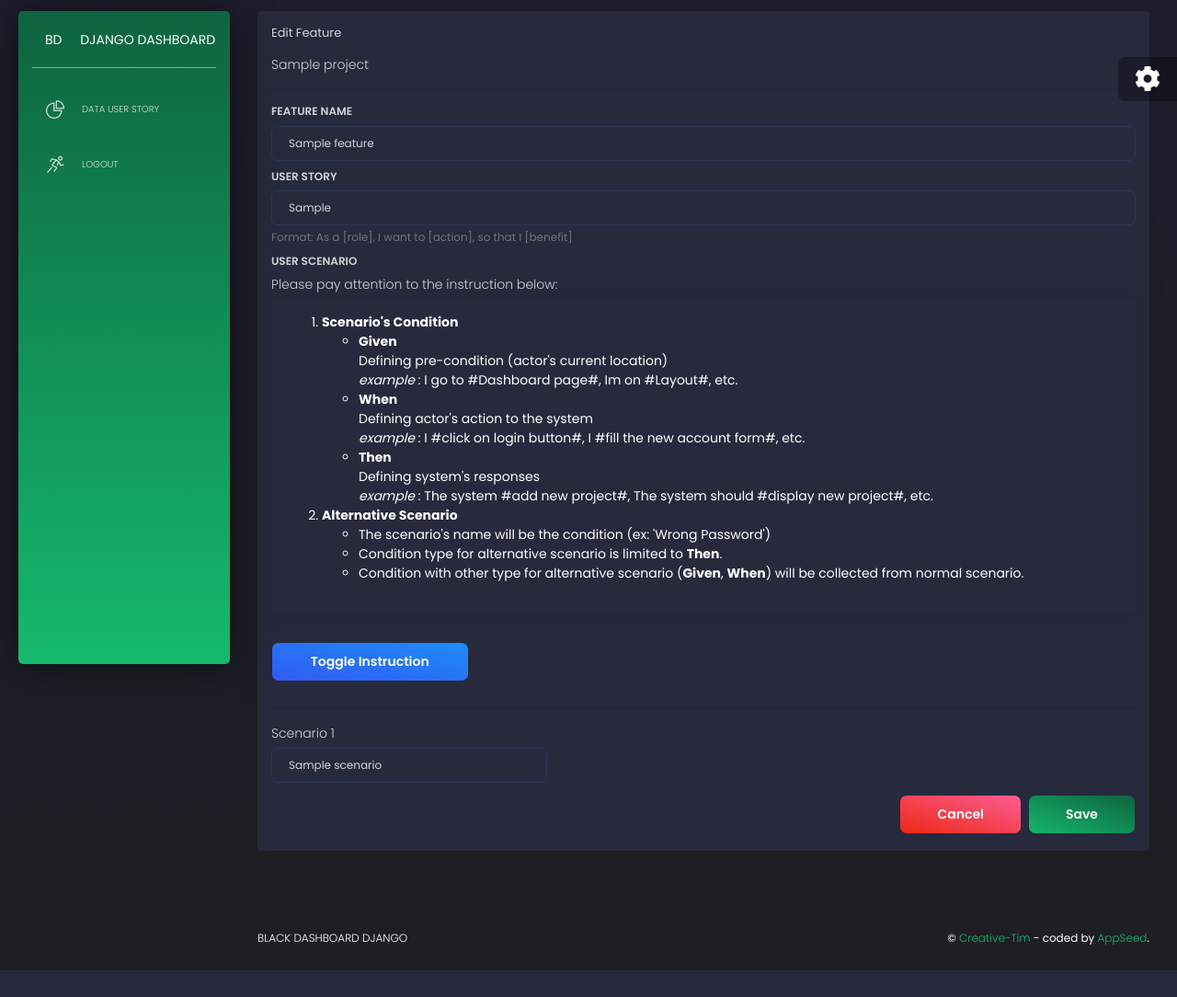
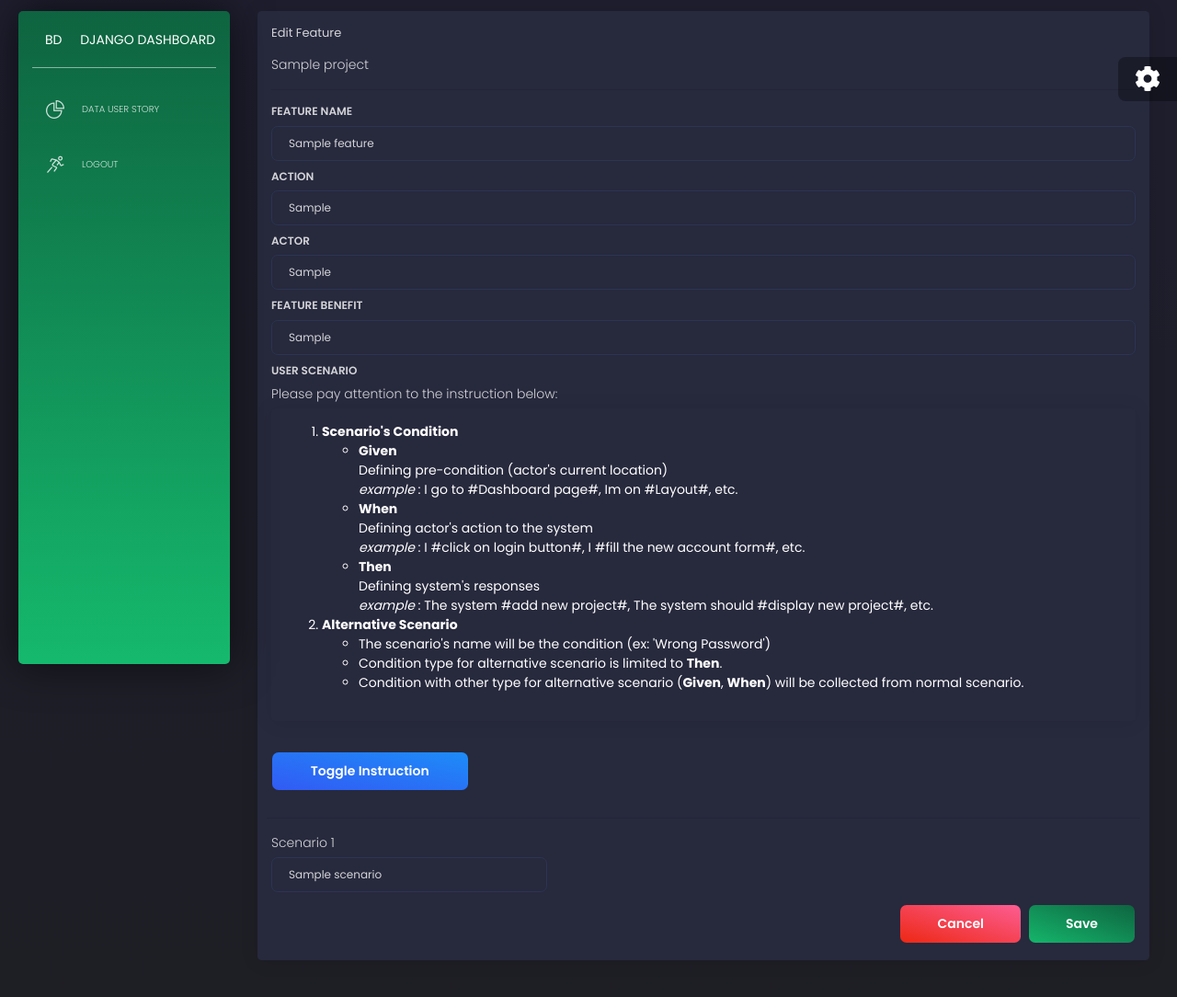
Before and after one commit to AgileRE-2021/UserStoryScenToUseCaseSpec, a Django app: page /edit-feature/1/1 in a window 1280 px wide. Shown: the part 68-1152 px from the top of the page at 92% size. Before the commit the page ends 1123 px from the top, so only its background shows below. Run offline with Django 3.2, Linux system fonts and the light colour scheme; a user stored in the database is signed in; tables that the repository leaves empty hold one stand-in row (values such as "Sample post"); some libraries are stand-ins or nearby versions.

Commit message:
Menambhakan Form Inputan

```diff
--- a/UserStoryScenario/app/models.py
+++ b/UserStoryScenario/app/models.py
@@ -19,7 +19,9 @@ class feature(models.Model):
     project = models.ForeignKey(project, on_delete=models.CASCADE)
     id_feature = models.AutoField(primary_key=True)
     feature_name = models.CharField(max_length=100)
-    user_story = models.CharField(max_length=100)
+    feature_action = models.CharField(max_length=100,default='null')
+    feature_actor = models.CharField(max_length=100,default='null')
+    feature_benefit = models.CharField(max_length=100, default='null')
     date_created = models.DateTimeField()
     last_updated = models.DateTimeField()
 
--- a/UserStoryScenario/app/views.py
+++ b/UserStoryScenario/app/views.py
@@ -155,14 +155,18 @@ def addFeature(request, project_id):
 def addFeatureHasil(request):
     getProject = get_object_or_404(project, pk=request.POST.get("project_id"))
     featureName = request.POST.get("featureName")
-    userStory = request.POST.get("userStory")
+    featureAction = request.POST.get("featureAction")
+    featureActor = request.POST.get("featureActor")
+    featureBenefit = request.POST.get("featureBenefit")
     dateCreated = timezone.now()
     lastUpdated = timezone.now()
 
     #create feature baru
     newFeature = feature(project=getProject
                         ,feature_name=featureName
-                        ,user_story=userStory
+                        ,feature_action=featureAction
+                        ,feature_actor=featureActor
+                        ,feature_benefit=featureBenefit
                         ,date_created=dateCreated
                         ,last_updated=lastUpdated)
 
@@ -309,13 +313,17 @@ def updateFeature(request):
     #project_to_edit = get_object_or_404(project, pk=request.POST.get("project_id"))
     feature_to_edit = get_object_or_404(feature, pk=request.POST.get("feature_id"))
     featureName = request.POST.get("featureName")
-    userStory = request.POST.get("userStory")
+    featureAction = request.POST.get("featureAction")
+    featureActor = request.POST.get("featureActor")
+    featureBenefit = request.POST.get("featureBenefit")
     dateCreated = timezone.now()
     lastUpdated = timezone.now()
 
     #update feature baru
     feature_to_edit.feature_name = featureName
-    feature_to_edit.user_story = userStory
+    feature_to_edit.feature_action = featureAction
+    feature_to_edit.feature_actor = featureActor
+    feature_to_edit.feature_benefit = featureBenefit
     feature_to_edit.last_updated = lastUpdated
 
     #save feature baru
--- a/UserStoryScenario/core/static/assets/js/scenario-init.js
+++ b/UserStoryScenario/core/static/assets/js/scenario-init.js
@@ -64,13 +64,16 @@ for(let i=0; i<rowCount; i++){
         let o = document.createElement("option");
         if(i == 0){
             o.setAttribute('selected', true);
+            o.setAttribute('style', "background-color: #15b96d");
             o.innerHTML = "Given";
         }
         else if(i == 1){
             o.innerHTML = "When";
+            o.setAttribute('style', "background-color: #15b96d");
         }
         else{
             o.innerHTML = "Then";
+            o.setAttribute('style', "background-color: #15b96d");
         }
         s.appendChild(o)
     }
--- a/UserStoryScenario/core/templates/main/edit-feature.html
+++ b/UserStoryScenario/core/templates/main/edit-feature.html
@@ -26,10 +32,18 @@
                                     <input type="text" class="form-control" name="featureName" id="featureName" value="{{ context.feature.feature_name }}" required>
                                 </div>
                                 <div class="form-group">
-                                    <h6>User Story</h6>
-                                    <input type="text" class="form-control" id="userStory" name="userStory" value="{{ context.feature.user_story }}" required>
-                                    <small id="userStory" class="form-text text-muted">Format: As a [role], I want to [action], so that I [benefit]</small>
+                                    <h6>Action</h6>
+                                    <input type="text" class="form-control" name="featureAction" id="featureAction" value="{{ context.feature.feature_action }}" required>
                                 </div>
+                                <div class="form-group">
+                                    <h6>Actor</h6>
+                                    <input type="text" class="form-control" name="featureActor" id="featureActor" value="{{ context.feature.feature_actor }}" required>
+                                </div>
+                                <div class="form-group">
+                                    <h6>Feature Benefit</h6>
+                                    <input type="text" class="form-control" name="featureBenefit" id="featureBenefit" value="{{ context.feature.feature_benefit }}" required>
+                                </div>
+
                                 <div class="form-row">
                                     <div class="form-group col-md-12">
                                         <h6>User Scenario</h6>
--- a/UserStoryScenario/core/templates/main/list-project.html
+++ b/UserStoryScenario/core/templates/main/list-project.html
@@ -31,8 +31,7 @@
         <div class="col-sm-12">
             <div class="card">
                 <div class="card-header">
-                    <h5>Create Project</h5>
-                    <hr>
+                    <h5>CREATE NEW PROJECT</h5>
                 </div>
                 <div class="card-body">
                     <!--<h5>Create Project</h5>-->
@@ -47,7 +46,7 @@
                         </div>
                         <div class="form-group">
                             <label for="exampleFormControlTextarea1"><h6>Project Description</h6></label>
-                            <textarea class="form-control" name="project_desc" id="exampleFormControlTextarea1" rows="3" required></textarea>
+                            <textarea class="form-control" name="project_desc" id="exampleFormControlTextarea1" placeholder="Enter Project Description" rows="3" required></textarea>
                             </div>
 
                             <button type="submit" class="btn  btn-primary float-right">Submit</button>
```
Also changed, not shown: other parts of UserStoryScenario/core/templates/main/edit-feature.html (+16 -10 lines), UserStoryScenario/core/templates/main/add-feature.html (+19 -5 lines), UserStoryScenario/app/migrations/0003_auto_20210610_2313.py (added).
